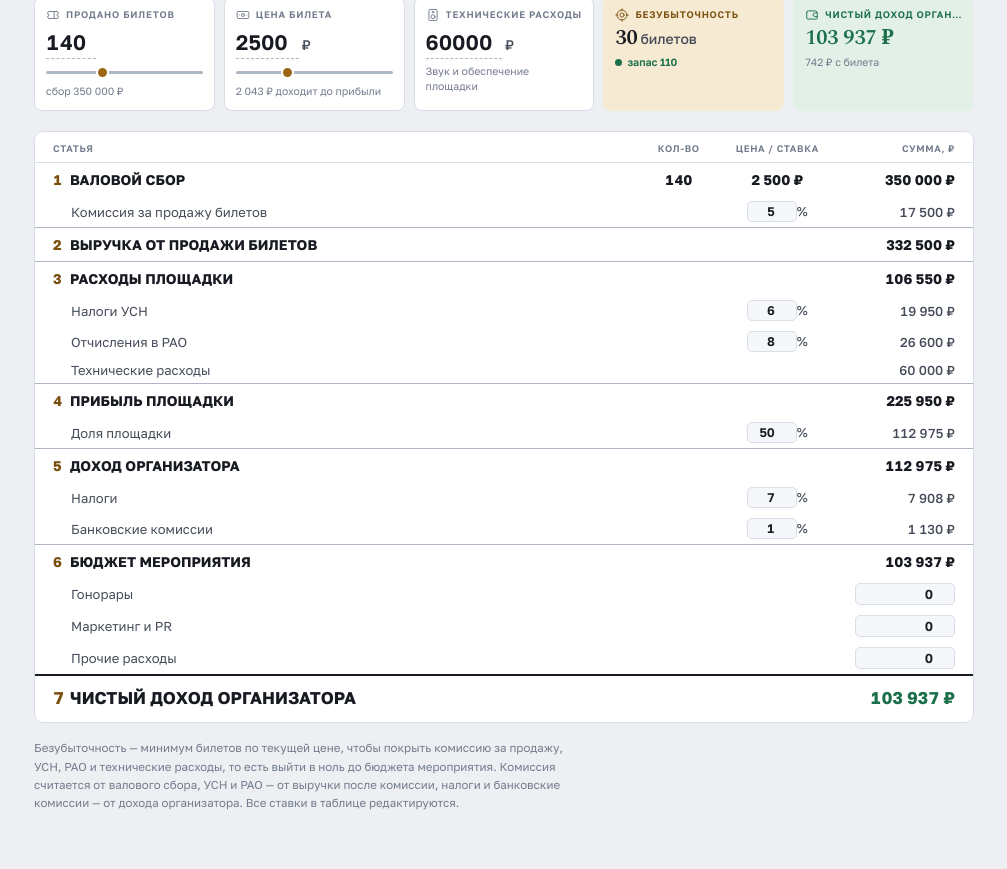
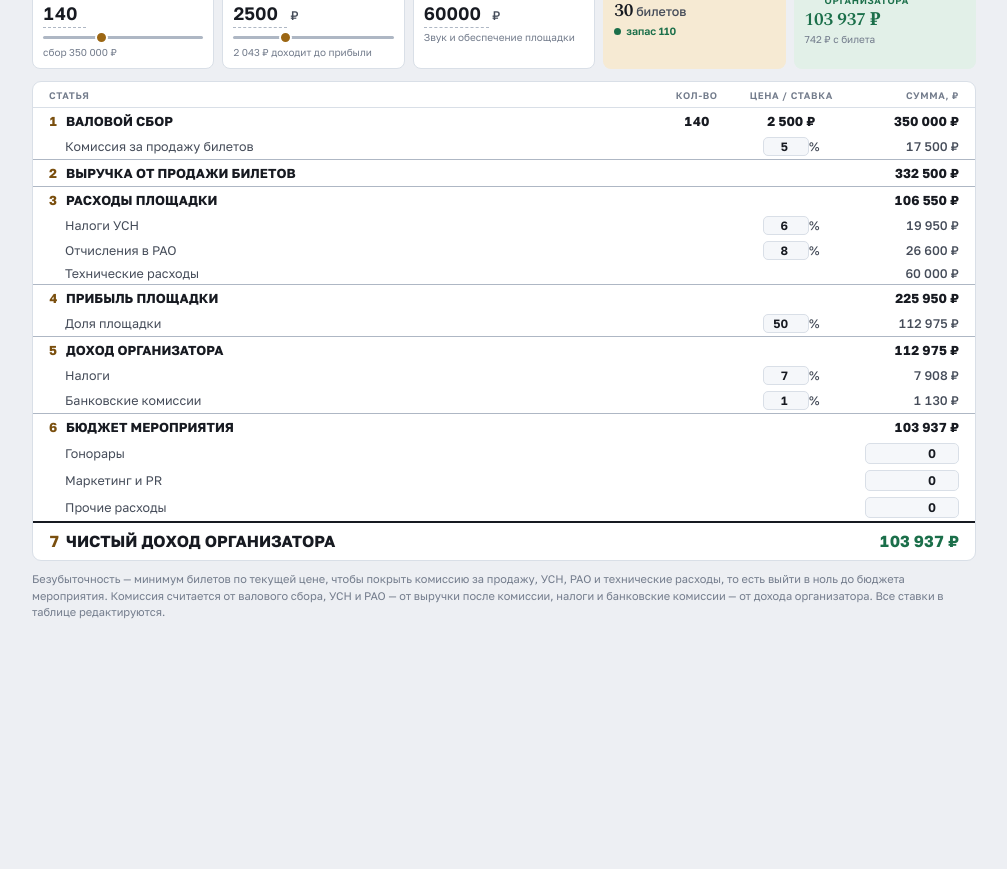
Before and after one commit to skrasin/claude, a plain HTML site: page concert/concert-budget.html in a window 1280 px wide. Shown: the part 81-950 px from the top of the page, without its empty margins (136-1143 px from the left). After the commit the page ends 800 px from the top, so only its background shows below. Drawn offline with nearby package versions, Linux system fonts and the light colour scheme.

Commit message:
Fit the page in one screen and widen the disclaimer
The footer had a 78ch cap that left it ending well short of the table edge;
it now runs the full container width, which also drops it from four lines to
two.

Compacts everything a step so the whole page fits a laptop viewport without
scrolling: base type 14 to 13px, heading 24 to 19, header-cell figures 21 to
18, table rows from 5px to 3px padding and step rows 8 to 5, and page
padding from 26/48 to 16/18. Measured content height falls from 934px to
706px at 1000px wide, 813px at 860px. Container max-width stays at 980px —
the page does not go full-bleed.

The net-income label was being clipped with an ellipsis in its cell; cell
labels now wrap instead, at no cost to overall height since the slider cells
are taller anyway.

Co-Authored-By: Claude Opus 5 <noreply@anthropic.com>
Claude-Session: https://claude.ai/code/session_01RA1yrtrcqV5rmuM1iwZjp1

```diff
--- a/concert/concert-budget.html
+++ b/concert/concert-budget.html
@@ -35,37 +35,39 @@
 body{
   background:var(--paper); color:var(--ink);
   font-family:"Golos Text","Helvetica Neue",Arial,sans-serif;
-  font-size:14px; line-height:1.45; -webkit-font-smoothing:antialiased;
+  font-size:13px; line-height:1.4; -webkit-font-smoothing:antialiased;
 }
-.wrap{max-width:980px; margin:0 auto; padding:26px 20px 48px}
+.wrap{max-width:980px; margin:0 auto; padding:16px 18px 18px}
 
 h1{
   font-family:Spectral,Georgia,serif; font-weight:600;
-  font-size:24px; line-height:1.15; letter-spacing:-.01em;
-  margin:0 0 16px; text-wrap:balance;
+  font-size:19px; line-height:1.1; letter-spacing:-.01em;
+  margin:0 0 10px; text-wrap:balance;
 }
 
 /* ---------- компактная шапка: 4 элемента ---------- */
 .top{
-  display:grid; gap:9px; margin-bottom:20px;
-  grid-template-columns:repeat(auto-fit, minmax(166px, 1fr));
+  display:grid; gap:8px; margin-bottom:12px;
+  grid-template-columns:repeat(auto-fit, minmax(162px, 1fr));
 }
 
 .cell{
   background:var(--surface); border:1px solid var(--rule);
-  border-radius:8px; padding:10px 11px 11px;
-  display:flex; flex-direction:column; gap:5px; min-width:0;
+  border-radius:8px; padding:8px 10px 9px;
+  display:flex; flex-direction:column; gap:3px; min-width:0;
 }
 .cell-head{display:flex; align-items:center; gap:6px; color:var(--muted)}
 .cell-head svg{width:14px; height:14px; flex:none; stroke:currentColor; fill:none;
   stroke-width:1.6; stroke-linecap:round; stroke-linejoin:round}
 .cell-label{
-  font-size:9.5px; font-weight:600; text-transform:uppercase; letter-spacing:.08em;
-  white-space:nowrap; overflow:hidden; text-overflow:ellipsis;
+  font-size:9.5px; font-weight:600; text-transform:uppercase; letter-spacing:.07em;
+  line-height:1.25;
 }
+.cell-head{align-items:flex-start}
+.cell-head svg{margin-top:1px}
 .cell-val{display:flex; align-items:baseline; gap:3px}
 .num{
-  font:inherit; font-size:21px; font-weight:600; font-variant-numeric:tabular-nums;
+  font:inherit; font-size:18px; font-weight:600; font-variant-numeric:tabular-nums;
   color:var(--ink); background:transparent; border:0; padding:0 0 1px;
   border-bottom:1px dashed var(--rule-strong); border-radius:0;
   -moz-appearance:textfield; appearance:textfield;
@@ -74,13 +76,13 @@ h1{
 .num:hover{border-bottom-color:var(--accent)}
 .num:focus{outline:none; border-bottom:1px solid var(--accent); background:var(--surface-2)}
 .num:focus-visible{outline:2px solid var(--accent); outline-offset:3px; border-radius:3px}
-.unit{font-size:14px; font-weight:500; color:var(--ink-2)}
-.cell-note{font-size:10.5px; color:var(--muted); min-height:14px}
+.unit{font-size:12.5px; font-weight:500; color:var(--ink-2)}
+.cell-note{font-size:10px; color:var(--muted); min-height:13px; line-height:1.3}
 
 /* тонкий ползунок под числом */
 .slider{
-  -webkit-appearance:none; appearance:none; width:100%; height:14px;
-  background:transparent; cursor:pointer; margin:1px 0 0; display:block;
+  -webkit-appearance:none; appearance:none; width:100%; height:12px;
+  background:transparent; cursor:pointer; margin:0; display:block;
 }
 .slider::-webkit-slider-runnable-track{height:3px; border-radius:2px; background:var(--rule-strong)}
 .slider::-moz-range-track{height:3px; border-radius:2px; background:var(--rule-strong)}
@@ -97,7 +99,7 @@ h1{
 /* две правые ячейки — результаты, а не поля ввода */
 .cell.result{border-color:transparent}
 .cell.result .big{
-  font-family:Spectral,Georgia,serif; font-weight:600; font-size:21px; line-height:1.1;
+  font-family:Spectral,Georgia,serif; font-weight:600; font-size:18px; line-height:1.15;
   font-variant-numeric:tabular-nums; letter-spacing:-.01em;
 }
 .cell.be{background:var(--accent-soft)}
@@ -118,25 +120,25 @@ h1{
 table{border-collapse:collapse; width:100%; min-width:560px}
 th{
   font-size:9.5px; font-weight:600; text-transform:uppercase; letter-spacing:.07em;
-  color:var(--muted); text-align:right; padding:11px 18px 8px;
+  color:var(--muted); text-align:right; padding:8px 16px 6px;
   border-bottom:1px solid var(--rule); white-space:nowrap;
 }
 th.l{text-align:left}
-td{padding:5px 18px; font-variant-numeric:tabular-nums; vertical-align:middle}
+td{padding:3px 16px; font-variant-numeric:tabular-nums; vertical-align:middle}
 td.l{text-align:left; width:100%}
 td.c{text-align:center; white-space:nowrap}
 td.r{text-align:right; white-space:nowrap; font-weight:500}
 tr.step td{
-  font-weight:700; font-size:14px;
-  border-top:1px solid var(--rule-strong); padding-top:8px; padding-bottom:8px;
+  font-weight:700; font-size:13px;
+  border-top:1px solid var(--rule-strong); padding-top:5px; padding-bottom:5px;
 }
-tr.sub td{color:var(--ink-2); font-size:13px}
-tr.sub td.l{padding-left:36px}
+tr.sub td{color:var(--ink-2); font-size:12.5px}
+tr.sub td.l{padding-left:32px}
 .no{display:inline-block; width:17px; color:var(--accent-ink);
   font-weight:700; font-variant-numeric:tabular-nums}
 tr.final td{
-  border-top:2px solid var(--ink); font-size:17px; font-weight:700;
-  padding-top:11px; padding-bottom:14px;
+  border-top:2px solid var(--ink); font-size:16px; font-weight:700;
+  padding-top:8px; padding-bottom:9px;
 }
 tr.final td.r.plus{color:var(--good)}
 tr.final td.r.minus{color:var(--bad)}
@@ -146,11 +148,11 @@ tr.final td.r.minus{color:var(--bad)}
   background:var(--surface-2); border:1px solid var(--rule);
   border-radius:5px; padding:2px 6px;
 }
-.pct{font-size:12.5px; width:50px}
-.money{font-size:13px; width:100px}
+.pct{font-size:12px; width:46px; padding:1px 5px}
+.money{font-size:12.5px; width:94px; padding:2px 7px}
 .pct:focus-visible,.money:focus-visible{outline:2px solid var(--accent); outline-offset:1px}
 
-footer{margin-top:16px; font-size:11.5px; color:var(--muted); line-height:1.6; max-width:78ch}
+footer{margin-top:10px; font-size:11px; color:var(--muted); line-height:1.5}
 </style>
 
 <div class="wrap">
```
